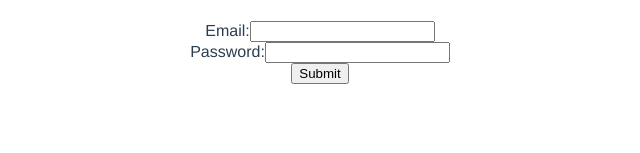
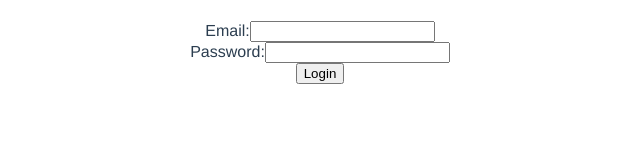
Before and after one commit to SymensJeffrey/student-portal-vue, a Vue app: page /Login in a window 1280 px wide. Shown: the part 145-298 px from the top of the page, without its empty margins (320-960 px from the left). Built offline with nearby package versions, Linux system fonts and the light colour scheme; the HTML template or start-up script is replaced by a standard one.

Commit message:
add test method for login

```diff
--- a/src/views/Login.vue
+++ b/src/views/Login.vue
@@ -1,6 +1,6 @@
 <template>
   <div class="login">
-    <form v-on:submit.prevent="submit()">
+    <form v-on:submit.prevent="test()">
       <h1>Login</h1>
       <ul>
         <li v-for="error in errors" v-bind:key="error">{{ error }}</li>
@@ -13,7 +13,7 @@
         <label>Password:</label>
         <input type="password" v-model="newSessionParams.password" />
       </div>
-      <input type="submit" value="Submit" />
+      <input type="submit" value="Login" />
     </form>
   </div>
 </template>
@@ -46,6 +46,13 @@ export default {
           this.password = "";
         });
     },
+    test: function () {
+      console.log("Logging in as Student");
+      this.$router.push("/");
+    },
   },
 };
 </script>
+
+<style>
+</style>
```
